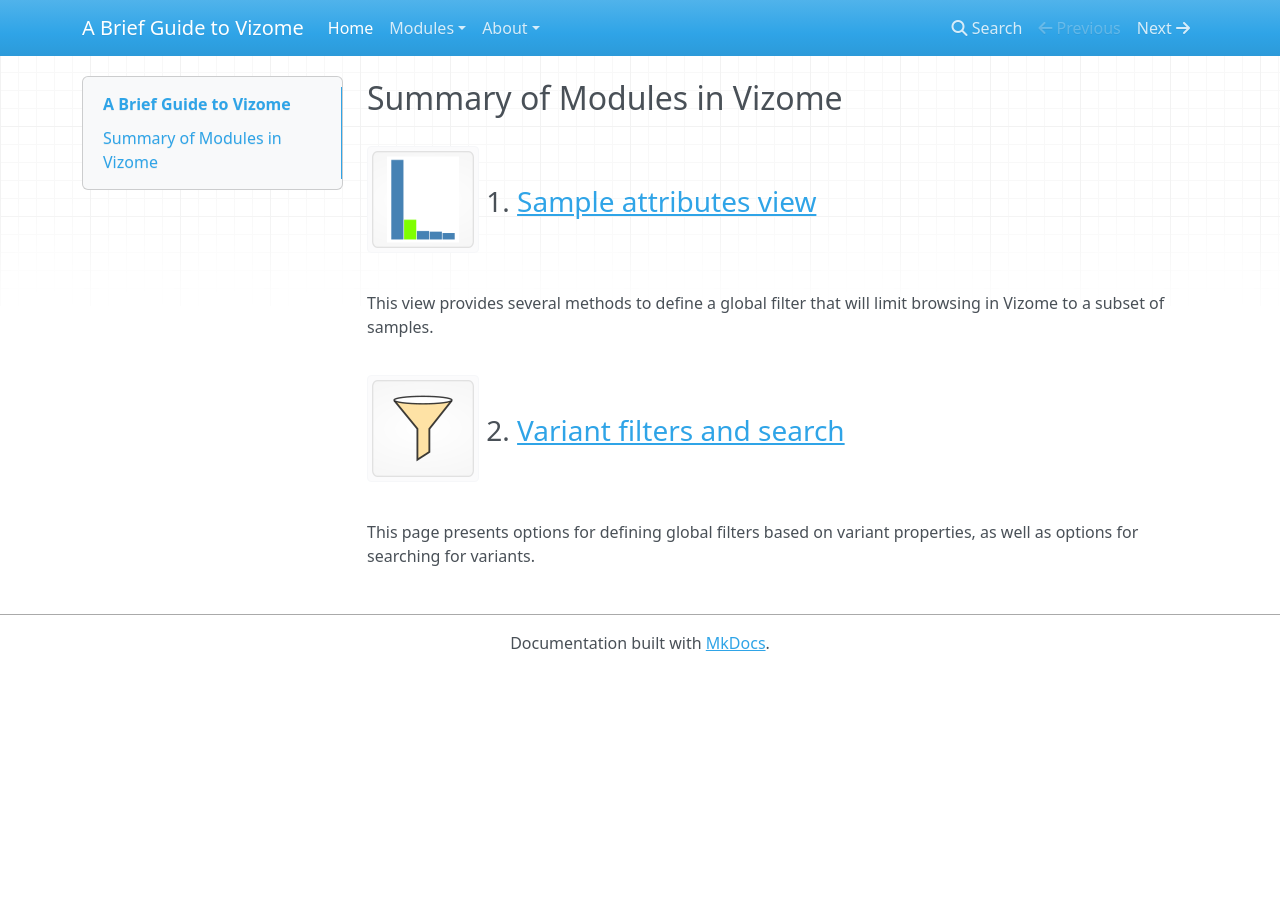
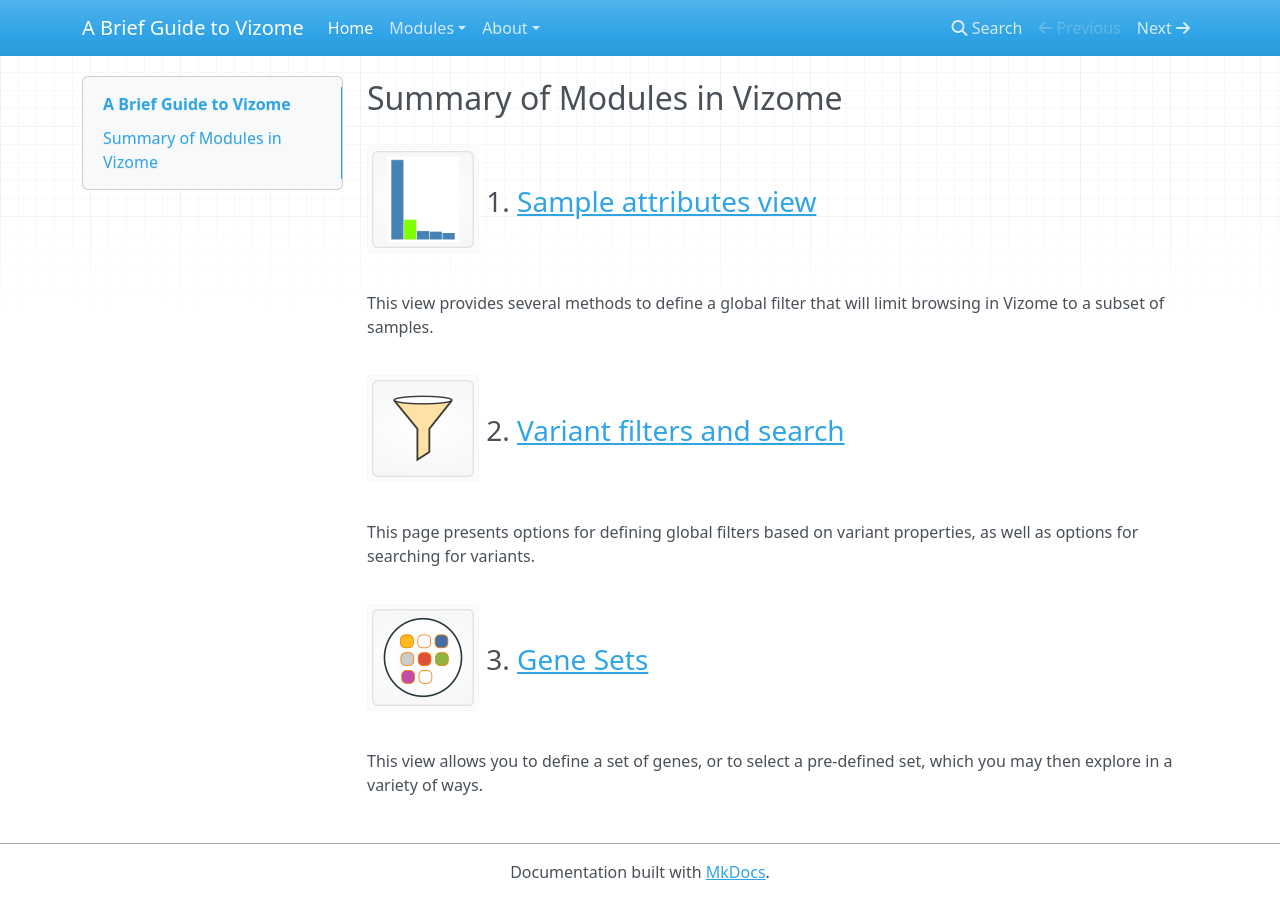
Before and after one commit to lopierra/vizome_docs, an MkDocs documentation site: the page built from docs/index.md, in a window 1280 px wide and 900 px high, scrolled down 853 px. Built offline with MkDocs 1.6.1, drawn with Linux system fonts in a browser that asks for light colours; nearby versions of some CDN libraries; old or Windows-style settings are respelled for this version of MkDocs; before the commit the page ends 1524 px from its top, so only the background shows below that.

Commit message:
Update index.md

```diff
--- a/docs/index.md
+++ b/docs/index.md
@@ -19,3 +19,7 @@ This view provides several methods to define a global filter that will limit bro
 ### ![variants](img/variants.png) 2. [Variant filters and search](http://www.vizome.org/aml/variant_filter/)
 
 This page presents options for defining global filters based on variant properties, as well as options for searching for variants.
+
+### ![genesets_main](img/genesets_main.png) 3. [Gene Sets](http://vizome.org/aml/geneset/)
+
+This view allows you to define a set of genes, or to select a pre-defined set, which you may then explore in a variety of ways.
```
